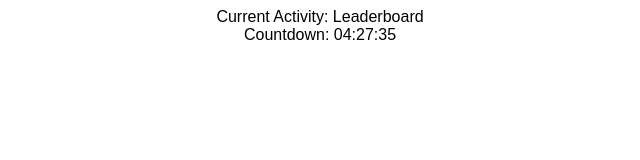
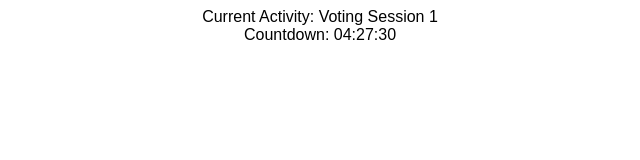
Before and after one commit to ngwatso/curr-activity-countdown-timer, a React (Create React App) app: page / in a window 1280 px wide. Shown: the top 160 px of the page, without its empty margins (320-960 px from the left). Built offline with nearby package versions, Linux system fonts and the light colour scheme.

Commit message:
added second week to format Added a second week to the format, will need to work out logic for week toggle

```diff
--- a/src/countDownTimer.js
+++ b/src/countDownTimer.js
@@ -4,14 +4,22 @@ export const CountDownTimer = () => {
   // This function will calculate difference between current and target times
   const calculateTimeRemaining = () => {
     let currTime = new Date();
+    // let currTime = new Date("2021-08-08T23:59:59");
+    // let currTime = new Date("2021-08-09T00:00:00");
+    // console.log("currTime", currTime);
 
     // If the day of week is Saturday, countdown will be 48 hours, otherwise, 24 hours
-    let endTime =
-      currTime.getDay() === 6
-        ? new Date().setHours(48, 0, 0, 0)
-        : new Date().setHours(24, 0, 0, 0);
+    let endTime = new Date().setHours(24, 0, 0, 0);
+    // console.log("endTime", convertTimeFormat(endTime));
+    // currTime.getDay() === 6
+    //   ? new Date().setHours(48, 0, 0, 0)
+    //   : new Date().setHours(24, 0, 0, 0);
+
+    // let endTime = new Date("2021-08-09T00:00:00");
 
     let timeDiff = endTime - currTime;
+
+    // console.log("timeDiff", convertTimeFormat(timeDiff));
 
     return timeDiff;
   };
@@ -30,9 +38,8 @@ export const CountDownTimer = () => {
       .join(":");
   };
 
-  let time = calculateTimeRemaining();
-
-  const [timeRemaining, setTimeRemaining] = useState(time);
+  const [timeRemaining, setTimeRemaining] = useState(calculateTimeRemaining());
+  const [week, setWeek] = useState("weekOne");
 
   // This function will display the current activity based on day of the week
   const currActivity = () => {
@@ -47,28 +54,59 @@ export const CountDownTimer = () => {
     ];
 
     const activityList = {
-      Sunday: "Leaderboard",
-      Monday: "Read",
-      Tuesday: "Draw",
-      Wednesday: "Write",
-      Thursday: "Matchups",
-      Friday: "Point Allocation",
-      Saturday: "Leaderboard"
+      weekOne: {
+        Sunday: "Voting Session 1",
+        Monday: "Read",
+        Tuesday: "Draw",
+        Wednesday: "Write",
+        Thursday: "Squadding Up",
+        Friday: "Point Share",
+        Saturday: "Matchup"
+      },
+      weekTwo: {
+        Sunday: "Big Final Reveal",
+        Monday: "Matchup",
+        Tuesday: "Voting Session 2",
+        Wednesday: "Matchup",
+        Thursday: "Voting Session 3",
+        Friday: "Matchup",
+        Saturday: "Big Final Reveal"
+      }
     };
 
     let day = daysOfWeek[new Date().getDay()];
-    // console.log(day);
-    return activityList[day];
+    // let day = daysOfWeek[new Date("2021-08-08T23:59:59").getDay()];
+    // let day = daysOfWeek[new Date("2021-08-09T00:00:00").getDay()];
+
+    const toggleWeek = (week) => {
+      week === "weekOne" ? setWeek("weekTwo") : setWeek("weekOne");
+    };
+
+    if (day === 1 && convertTimeFormat(timeRemaining) === 0) {
+      toggleWeek(week);
+    }
+
+    console.log(
+      "week",
+      week,
+      "day",
+      day,
+      "currActivity",
+      activityList[week][day],
+      "timeRemaining",
+      convertTimeFormat(timeRemaining)
+    );
+    return activityList[week][day];
   };
 
   currActivity();
 
-  // Need to address why the useEffect stops firing
   useEffect(() => {
     const timer =
-      timeRemaining > 0 && setTimeout(() => setTimeRemaining(time), 1000);
-    return () => timer;
-  }, [time, timeRemaining]);
+      timeRemaining > 0 &&
+      setTimeout(() => setTimeRemaining(calculateTimeRemaining()), 1000);
+    return () => clearTimeout(timer);
+  }, [timeRemaining]);
 
   return (
     <div className="countdown-timer">
```
